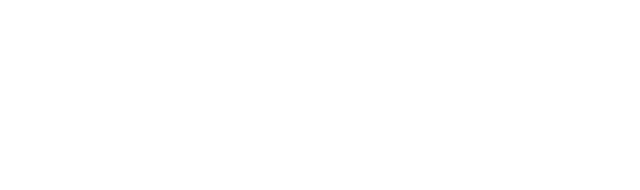
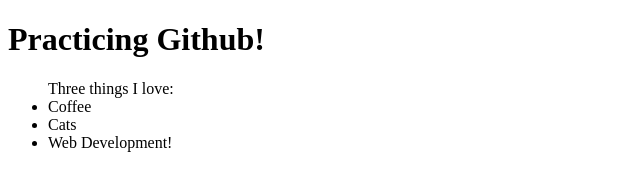
Before and after one commit to misstristin/week2-github-practice01, a plain HTML site: page index.html in a window 1280 px wide. Shown: the whole page, without its empty margins (0-640 px from the left). Drawn offline with Linux system fonts and the light colour scheme.

Commit message:
Added unordered list and h1 tag.

```diff
--- a/index.html
+++ b/index.html
@@ -4,6 +4,11 @@
     <title>Github Practice 01 - Week 2</title>
 </head>
 <body>
-
+<h1>Practicing Github!</h1>
+    <ul>Three things I love:
+    <li>Coffee</li>
+    <li>Cats</li>
+    <li>Web Development!</li>
+</ul>
 </body>
 </html>
```
